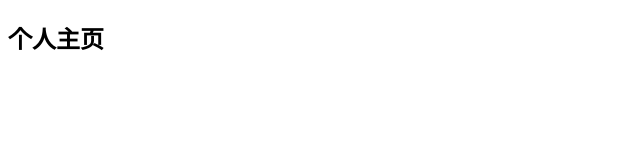
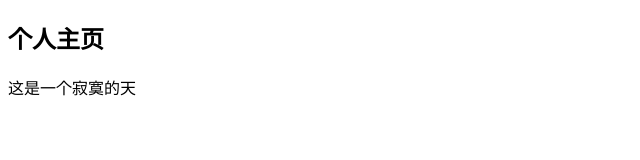
Before and after one commit to zhangziqian88/gitz, a plain HTML site: page index.html in a window 1280 px wide. Shown: the whole page, without its empty margins (0-640 px from the left). Drawn offline with Linux system fonts and the light colour scheme.

Commit message:
寂寞的天

```diff
--- a/index.html
+++ b/index.html
@@ -8,5 +8,6 @@
 </head>
 <body>
     <h2>个人主页</h2>
+    <p>这是一个寂寞的天</p>
 </body>
 </html>
```
